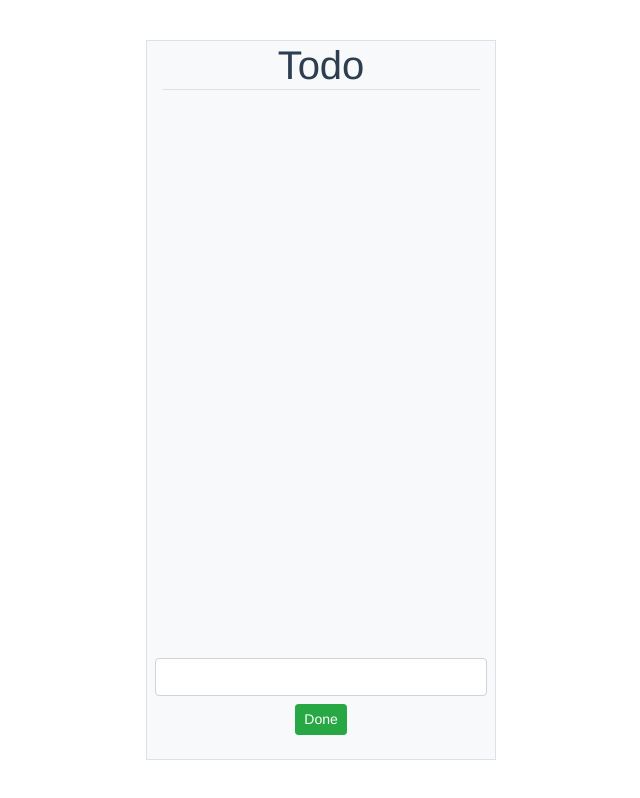
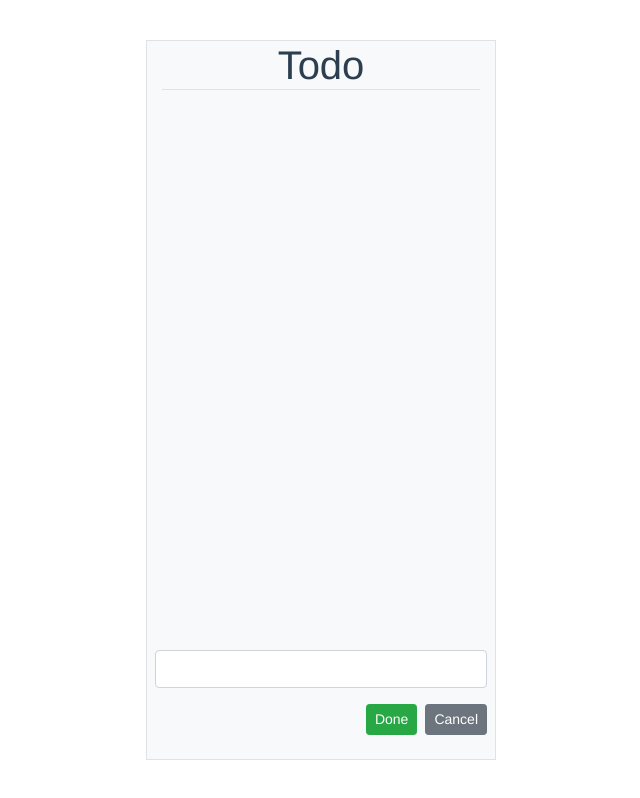
Before and after one commit to TantrumRage/Vue-Todo-App, a Vue app: page /#/ in a window 1280 px wide. Both pictures are taken after a click on the button "Add New". Shown: the whole page, without its empty margins (319-959 px from the left). Built offline with nearby package versions, Linux system fonts and the light colour scheme.

Commit message:
Added cancel button when adding a todo

```diff
--- a/src/components/TodoContainer.vue
+++ b/src/components/TodoContainer.vue
@@ -52,10 +52,14 @@
       >
         Add New
       </button>
-      <div v-show="!submitBtnVisible">
-        <input type="text" class="form-control" v-model="addTodoItemText" />
-        <button class="btn btn-sm btn-success mt-2" @click="addTodoItem()">
+      <div class="text-right" v-show="!submitBtnVisible">
+        <input type="text" class="form-control mb-2" v-model="addTodoItemText" />
+        <button class="btn btn-sm btn-success mt-2 mr-2" @click="addTodoItem()">
           Done
+        </button>
+        <button class="btn btn-sm btn-secondary mt-2"
+        @click="submitBtnVisible = ! submitBtnVisible">
+          Cancel
         </button>
       </div>
     </div>
```
